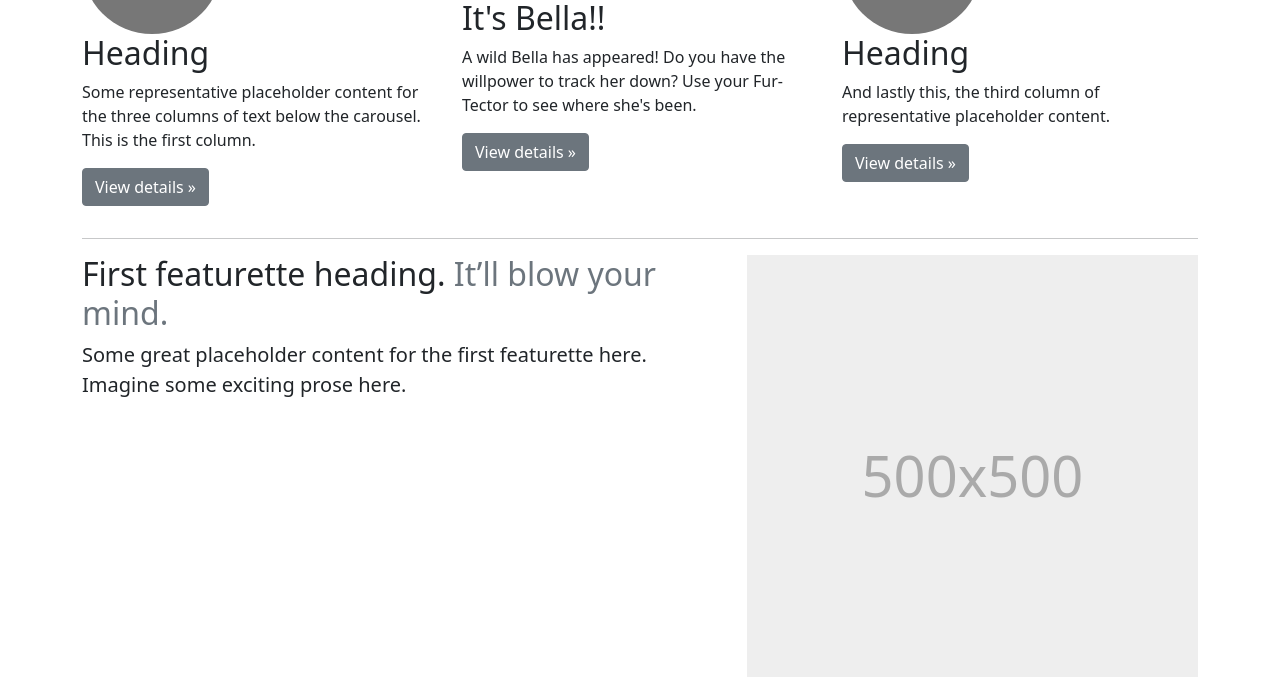
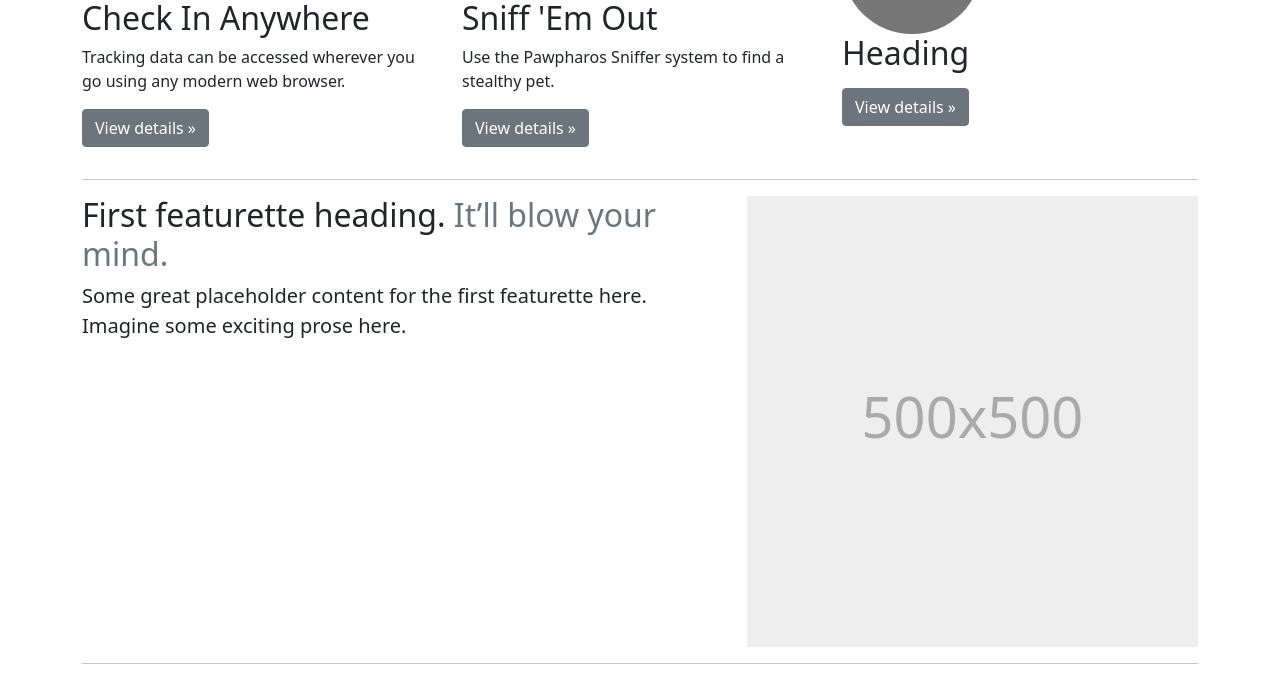
Before and after one commit to PKmnman/Pawpharos-Web, a Django app: page / in a window 1280 px wide. Shown: the part 618-1295 px from the top of the page. Run offline with Django 3.2, Linux system fonts and the light colour scheme; some libraries are stand-ins or nearby versions.

Commit message:
Updated images and text on home screen

```diff
--- a/app/templates/app/index.html
+++ b/app/templates/app/index.html
@@ -31,12 +31,13 @@
         <div class="carousel-item active flex-center">
             <div class="position-relative">
                 <picture>
-                    <source media="(min-width: 1200px)" srcset="{% static "app/images/bella-banner-xxl.jpg" %}">
-                    <source media="(min-width: 992px)" srcset="{% static "app/images/bella-banner-xl.jpg" %}">
-                    <source media="(min-width: 768px)" srcset="{% static "app/images/bella-banner-lg.jpg" %}">
-                    <source media="(min-width: 576px)" srcset="{% static "app/images/bella-banner-md.jpg" %}">
+                    <source media="(min-width: 1400px)" srcset="{% static "app/images/bella-banner-xxl.png" %}">
+                    <source media="(min-width: 1200px)" srcset="{% static "app/images/bella-banner-xxl.png" %}">
+                    <source media="(min-width: 992px)" srcset="{% static "app/images/bella-banner-xl.png" %}">
+                    <source media="(min-width: 768px)" srcset="{% static "app/images/bella-banner-lg.png" %}">
+                    <source media="(min-width: 576px)" srcset="{% static "app/images/bella-banner-md.png" %}">
 
-                    <img class="position-relative translate-middle-x w-auto" style="left:50%;top:0;height:512px" src="{% static "app/images/rottweiler_01.jpg" %}">
+                    <img class="position-relative translate-middle-x w-auto" style="left:50%;top:0;height:512px" src="{% static "app/images/bella-banner-sm.png" %}">
                 </picture>
             </div>
 
@@ -44,7 +45,7 @@
                 <div class="carousel-caption text-start">
                     <h1 class="font-oxygen">Track Them</h1>
                     <p>Ohhh, look how cute she is, how precious a bean!!!</p>
-                    <p><a class="btn btn-lg btn-primary" href="#">Sign up today</a></p>
+                    <p><a class="btn btn-lg btn-primary" href="#">Create an Account Today!</a></p>
                 </div>
             </div>
         </div>
@@ -92,27 +93,28 @@
     <!-- Three columns of text below the carousel -->
     <div class="row">
     <div class="col-lg-4">
-        <svg class="bd-placeholder-img rounded-circle" width="140" height="140" xmlns="http://www.w3.org/2000/svg" role="img" aria-label="Placeholder: 140x140" preserveAspectRatio="xMidYMid slice" focusable="false"><title>Placeholder</title><rect width="100%" height="100%" fill="#777"/><text x="50%" y="50%" fill="#777" dy=".3em">140x140</text></svg>
-
-        <h2>Heading</h2>
-        <p>Some representative placeholder content for the three columns of text below the carousel. This is the first column.</p>
-        <p><a class="btn btn-secondary" href="#">View details &raquo;</a></p>
-    </div><!-- /.col-lg-4 -->
-    <div class="col-lg-4">
-        <!--<svg class="bd-placeholder-img rounded-circle" width="140" height="140" xmlns="http://www.w3.org/2000/svg" role="img" aria-label="Placeholder: 140x140" preserveAspectRatio="xMidYMid slice" focusable="false"><title>Placeholder</title><rect width="100%" height="100%" fill="#777"/><text x="50%" y="50%" fill="#777" dy=".3em">140x140</text></svg>-->
-        <span class="rounded-circle" style="width:140px;height:140px;">
-            <img class="img-fluid" width=140px height=140px src="{% static "app/images/bella_02_square.jpg" %}">
+        <span class="rounded-circle">
+            <img class="img-fluid" width="140px" height="140px" src="{% static "app/images/buddha_400sq.png" %}">
         </span>
 
-        <h2>It's Bella!!</h2>
-        <p>A wild Bella has appeared! Do you have the willpower to track her down? Use your Fur-Tector to see where she's been.</p>
+        <h2>Check In Anywhere</h2>
+        <p>Tracking data can be accessed wherever you go using any modern web browser.</p>
+        <p><a class="btn btn-secondary" href="#">View details &raquo;</a></p>
+    </div>
+    <div class="col-lg-4">
+        <span class="rounded-circle">
+            <img class="img-fluid" width="140px" height="140px" src="{% static "app/images/bella_02_square.jpg" %}">
+        </span>
+
+        <h2>Sniff 'Em Out</h2>
+        <p>Use the Pawpharos Sniffer system to find a stealthy pet.</p>
         <p><a class="btn btn-secondary" href="#">View details &raquo;</a></p>
     </div><!-- /.col-lg-4 -->
     <div class="col-lg-4">
         <svg class="bd-placeholder-img rounded-circle" width="140" height="140" xmlns="http://www.w3.org/2000/svg" role="img" aria-label="Placeholder: 140x140" preserveAspectRatio="xMidYMid slice" focusable="false"><title>Placeholder</title><rect width="100%" height="100%" fill="#777"/><text x="50%" y="50%" fill="#777" dy=".3em">140x140</text></svg>
 
         <h2>Heading</h2>
-        <p>And lastly this, the third column of representative placeholder content.</p>
+        <p></p>
         <p><a class="btn btn-secondary" href="#">View details &raquo;</a></p>
     </div><!-- /.col-lg-4 -->
     </div><!-- /.row -->
@@ -137,11 +139,15 @@
 
     <div class="row featurette">
     <div class="col-md-7 order-md-2">
-        <h2 class="featurette-heading">Oh yeah, it’s that good. <span class="text-muted">See for yourself.</span></h2>
-        <p class="lead">Another featurette? Of course. More placeholder content here to give you an idea of how this layout would work with some actual real-world content in place.</p>
+        <h2 class="featurette-heading">How it works.</h2>
+        <p class="lead">
+            Pawpharos makes use of Bluetooth Low Energy technology (BLE) alongside a network of sniffer devices placed in your home or business
+             that listen for the signal of a BLE beacon attached to the collar of your pet as they move from room to room. You simply setup your
+             sniffer network, attach the beacon device to your pet's collar, and watch as Pawpharos monitors your pet's location.
+        </p>
     </div>
     <div class="col-md-5 order-md-1">
-        <svg class="bd-placeholder-img bd-placeholder-img-lg featurette-image img-fluid mx-auto" width="500" height="500" xmlns="http://www.w3.org/2000/svg" role="img" aria-label="Placeholder: 500x500" preserveAspectRatio="xMidYMid slice" focusable="false"><title>Placeholder</title><rect width="100%" height="100%" fill="#eee"/><text x="50%" y="50%" fill="#aaa" dy=".3em">500x500</text></svg>
+        <img src="{% static 'app/images/bluetooth_icon.svg' %}" width="500" height="500" aria-label="Bluetooth Logo"/>
 
     </div>
     </div>
```
